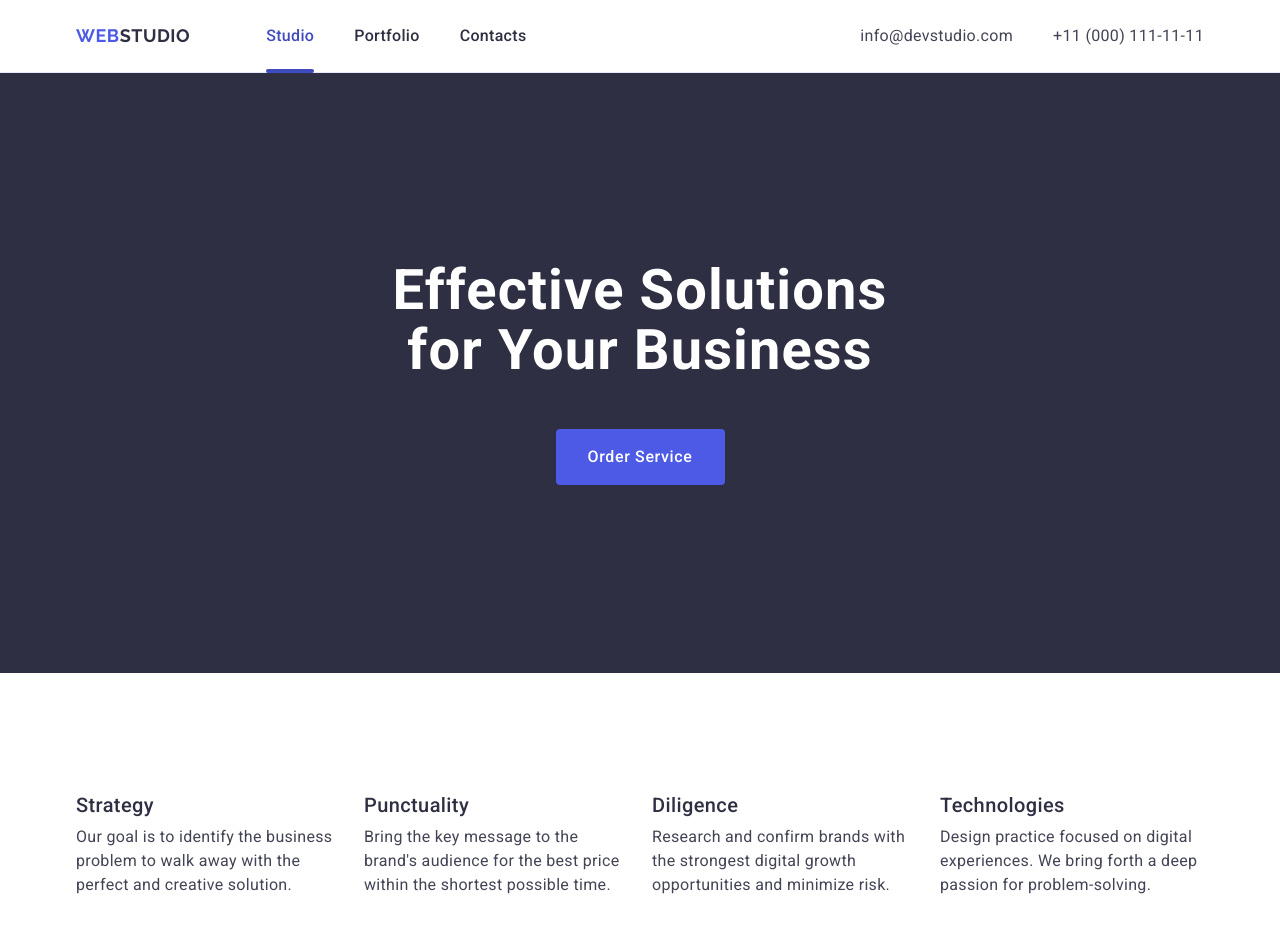
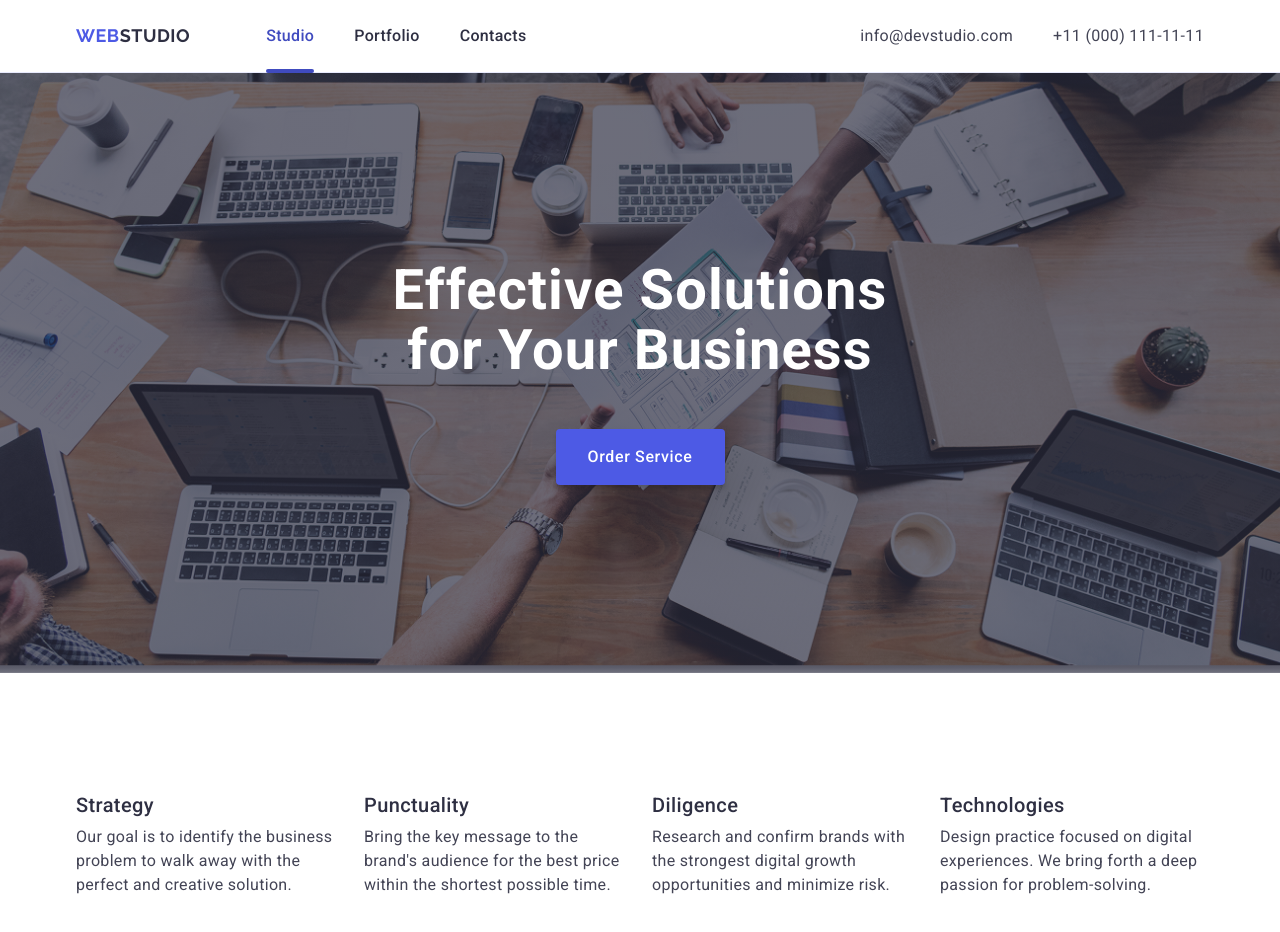
Before and after one commit to capsaic1ne/goit-markup-hw-04, a plain HTML site: page index.html in a window 1280 px wide. Shown: the top 932 px of the page. Drawn offline with nearby package versions, Linux system fonts and the light colour scheme.

Commit message:
add first section

```diff
--- a/css/styles.css
+++ b/css/styles.css
@@ -153,7 +153,16 @@ img {
 }
 
 .main {
-  background-color: #2e2f42;
+  background-image: linear-gradient(
+      rgba(46, 47, 66, 0.7),
+      rgba(46, 47, 66, 0.7)
+    ),
+    url(/images/people-office.jpg);
+  max-width: 1440px;
+  background-repeat: no-repeat;
+  background-position: center;
+  background-size: cover;
+  background-color: 250ms cubic-bezier(0.4, 0, 0.2, 1);
 }
 
 .main-container {
@@ -189,6 +198,7 @@ img {
   display: block;
   margin-left: auto;
   margin-right: auto;
+  box-shadow: 0 4px 4px 0 rgba(0, 0, 0, 0.15);
 }
 
 .main-button:hover,
```
Also changed, not shown: images/people-office.jpg (added).
